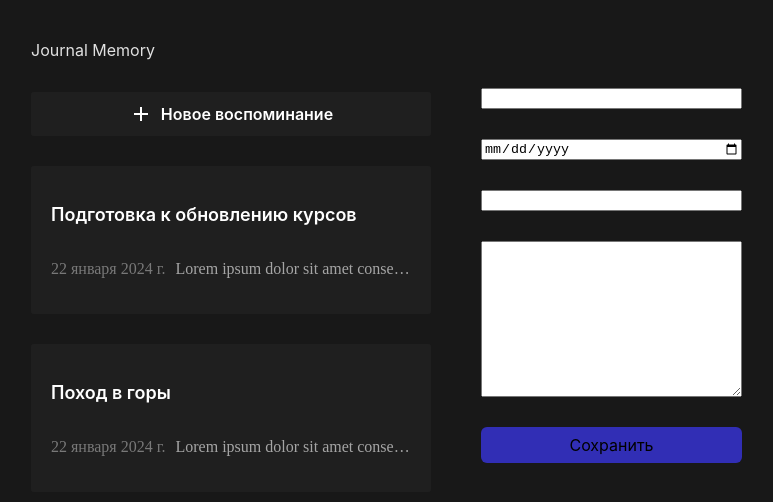
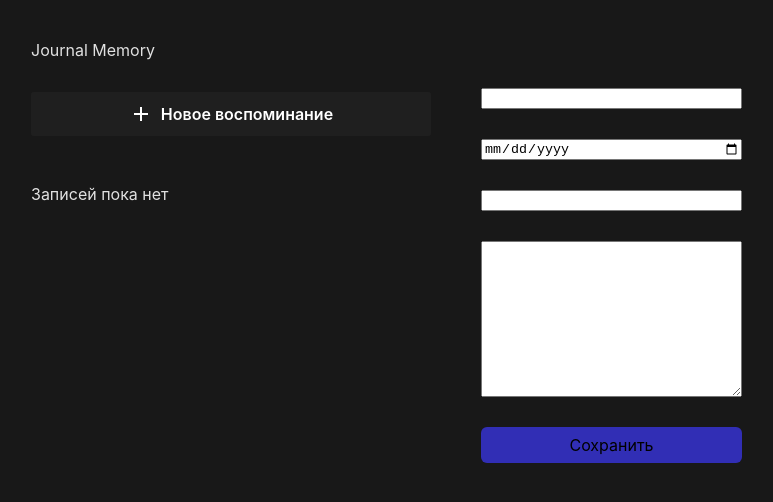
Before and after one commit to Kostya1991/React-test-app, a React (Vite) app: page / in a window 1280 px wide. Shown: the top 502 px of the page, without its empty margins (7-780 px from the left). Built offline with nearby package versions, Linux system fonts and the light colour scheme.

Commit message:
lesson_3

```diff
--- a/src/App.jsx
+++ b/src/App.jsx
@@ -1,47 +1,30 @@
 // import React from 'react';
 import './App.css';
-import { CardButton } from './components/CardButton/CardButton';
-import { JournalItem } from './components/JournalItem/JournalItem';
 import { LeftPanel } from './layouts/LeftPanel/LeftPanel';
 import { Body } from './layouts/Body/Body';
 import { Header } from './components/Header/Header';
 import { JournalList } from './components/JournalList/JournalList';
 import { JournalAddButton } from './components/JournalAddButton/JournalAddButton';
 import { JournalForm } from './components/JournalForm/JournalForm';
+import { useState } from 'react';
 
 function App() {
-	const data = [
-		{
-			title: 'Подготовка к обновлению курсов',
-			text: 'Lorem ipsum dolor sit amet consectetur adipisicing elit. Ipsam molestiae, quae, eveniet nemo vero maiores, quasi maxime ea magnam iste quia pariatur ut molestias veritatis voluptates velit voluptatibus earum fuga. Ad officia laudantium amet sunt quas sit voluptate, minima odit molestiae corrupti, quod cumque veniam reprehenderit veritatis minus excepturi. Illum molestias dolorem animi ducimus exercitationem, omnis repudiandae atque mollitia nihil.',
-			date: new Date()
-		},
-		{
-			title: 'Поход в горы',
-			text: 'Lorem ipsum dolor sit amet consectetur adipisicing elit. Ipsam molestiae, quae, eveniet nemo vero maiores, quasi maxime ea magnam iste quia pariatur ut molestias veritatis voluptates velit voluptatibus earum fuga.',
-			date: new Date()
-		}
-	];
+	const [journalItems, setJournalItems] = useState([]);
+
+	const submitHandler = (formValue) => {
+		setJournalItems(prevState => [...prevState, { ...formValue, key: Date.now(), date: new Date(formValue.date) }]);
+	};
 
 	return (
 		<div className='app'>
 			<LeftPanel>
 				<Header />
-
 				<JournalAddButton />
-
-				<JournalList>
-					<CardButton>
-						<JournalItem title={data[0].title} text={data[0].text} date={data[0].date}/>
-					</CardButton>
-					<CardButton>
-						<JournalItem title={data[1].title} text={data[1].text} date={data[1].date}/>
-					</CardButton>
-				</JournalList>
+				<JournalList journalItems={journalItems} />
 			</LeftPanel>
 
 			<Body>
-				<JournalForm />
+				<JournalForm onSubmit={submitHandler} />
 			</Body>
 		</div>
 	);
--- a/src/components/JournalForm/JournalForm.jsx
+++ b/src/components/JournalForm/JournalForm.jsx
@@ -1,32 +1,22 @@
-import { useState } from 'react';
 import './JournalForm.css';
 import { Button } from '../Button/Button';
 
-export const JournalForm = () => {
-	const [inputData, setInputData] = useState('');
-	// const [state, setState] = useState({
-	// 	age: 31
-	// });
-
-	const inputChange = e => {
-		setInputData(e.target.value);
-	};
+export const JournalForm = ({ onSubmit }) => {
 
 	const submitForm = e => {
 		e.preventDefault();
-		// state.age = 40;
-		// setState({...state, age: 40});
+
 		const formData = new FormData(e.target);
 		const formProps = Object.fromEntries(formData);
-		console.log(formProps);
+
+		onSubmit(formProps);
 	};
 
 	return (
 		<form className='journal-form' onSubmit={submitForm}>
-			{/* { state.age } */}
 			<input type="text" name='title'/>
 			<input type="date" name='date'/>
-			<input type="text" name='tag' value={inputData}  onChange={inputChange}/>
+			<input type="text" name='tag'/>
 			<textarea name="post" id="" cols="30" rows="10"></textarea>
 
 			<Button text="Сохранить"/>
--- a/src/components/JournalList/JournalList.jsx
+++ b/src/components/JournalList/JournalList.jsx
@@ -1,10 +1,32 @@
 import './JournalList.css';
+import { CardButton } from '../CardButton/CardButton';
+import { JournalItem } from '../JournalItem/JournalItem';
 
-export const JournalList = ({ children }) => {
+export const JournalList = ({ journalItems }) => {
+	if (journalItems.length === 0) {
+		return <p>Записей пока нет</p>;
+	}
+
+	const sortItems = (prev, next) => {
+		if (prev.date < next.date) {
+			return 1;
+		}
+		return -1;
+	};
 
 	return (
-		<div className="journal-list">
-			{children}
-		</div>
+		<>
+			{
+				journalItems.sort(sortItems).map((journalItem) => (
+					<CardButton key={journalItem.key}>
+						<JournalItem
+							title={journalItem.title}
+							text={journalItem.post}
+							date={journalItem.date}
+						/>
+					</CardButton>
+				))
+			}
+		</>
 	);
 };
```
